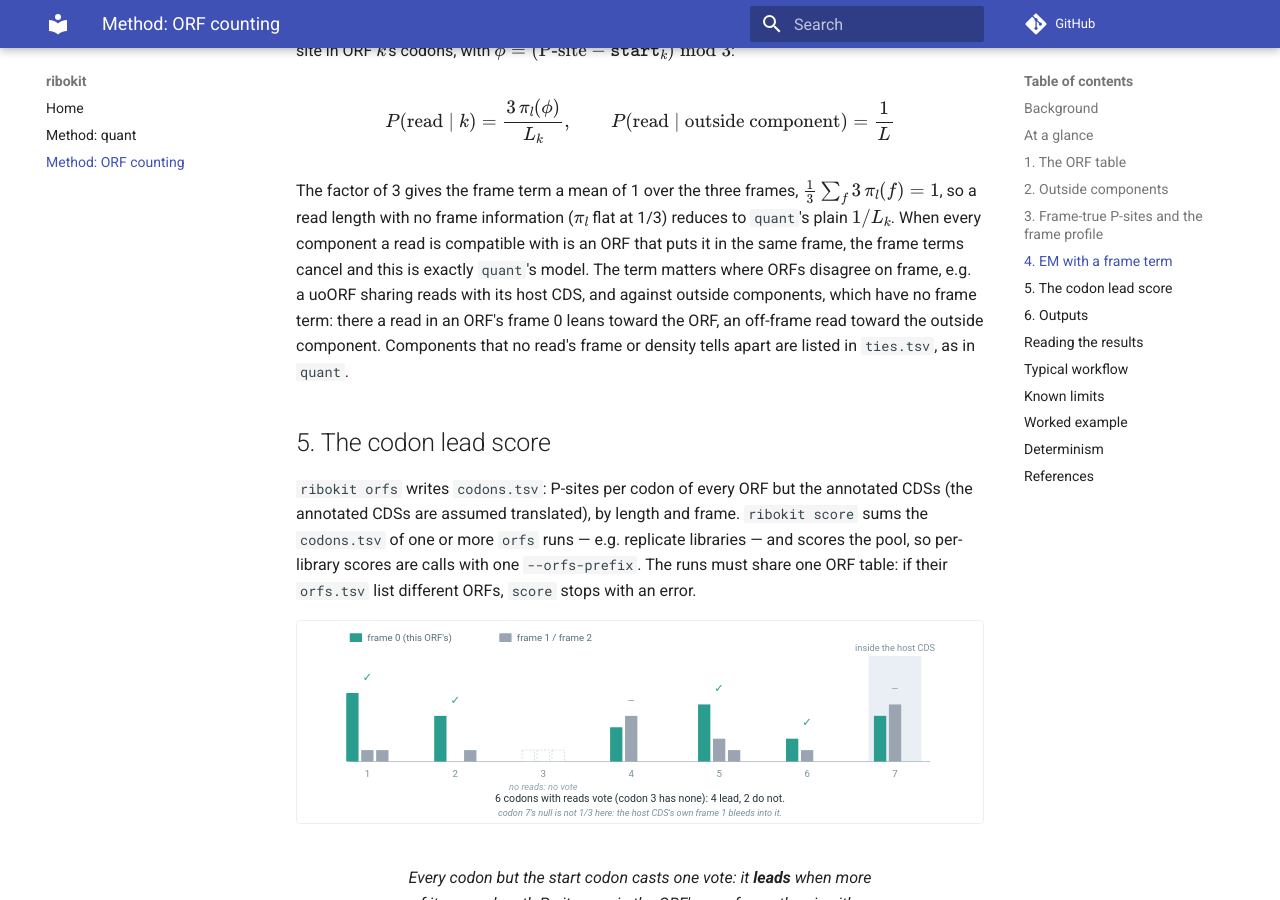
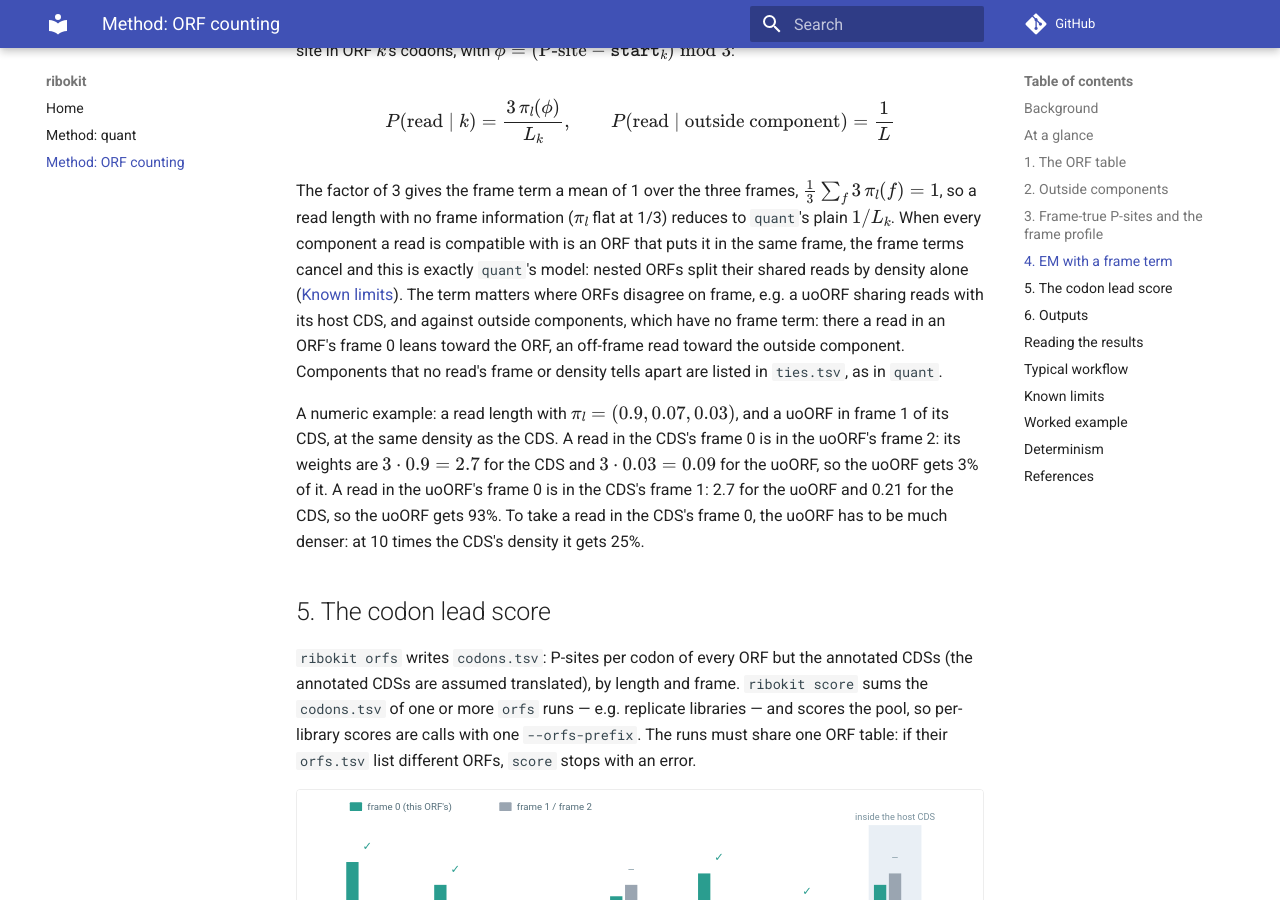
Before and after one commit to katarinagresova/ribokit, an MkDocs documentation site: the page built from docs/orfs.md, in a window 1280 px wide and 900 px high, scrolled down 6287 px. Built offline with MkDocs 1.6.1 and Material for MkDocs 9.7.7, drawn with Linux system fonts in a browser that asks for light colours; comment, search, counter and statistics services are not loaded.

Commit message:
docs: add a numeric example of the EM frame term and link nested ORFs

```diff
--- a/docs/orfs.md
+++ b/docs/orfs.md
@@ -234,12 +234,22 @@ The factor of 3 gives the frame term a mean of 1 over the three frames,
 $\tfrac{1}{3}\sum_f 3\,\pi_l(f) = 1$, so a read length with no frame
 information ($\pi_l$ flat at 1/3) reduces to `quant`'s plain $1/L_k$. When
 every component a read is compatible with is an ORF that puts it in the same
-frame, the frame terms cancel and this is exactly `quant`'s model. The term
-matters where ORFs disagree on frame, e.g. a uoORF sharing reads with its host
-CDS, and against outside components, which have no frame term: there a read in
-an ORF's frame 0 leans toward the ORF, an off-frame read toward the outside
-component. Components that no read's frame or density tells apart are listed
-in `ties.tsv`, as in `quant`.
+frame, the frame terms cancel and this is exactly `quant`'s model: nested ORFs
+split their shared reads by density alone ([Known limits](#known-limits)).
+The term matters where ORFs disagree on frame, e.g. a uoORF sharing reads
+with its host CDS, and against outside components, which have no frame
+term: there a read in an ORF's frame 0 leans toward the ORF, an off-frame
+read toward the outside component. Components that no read's frame or
+density tells apart are listed in `ties.tsv`, as in `quant`.
+
+A numeric example: a read length with $\pi_l = (0.9, 0.07, 0.03)$, and a
+uoORF in frame 1 of its CDS, at the same density as the CDS. A read in the
+CDS's frame 0 is in the uoORF's frame 2: its weights are $3 \cdot 0.9 = 2.7$
+for the CDS and $3 \cdot 0.03 = 0.09$ for the uoORF, so the uoORF gets 3% of
+it. A read in the uoORF's frame 0 is in the CDS's frame 1: 2.7 for the uoORF
+and 0.21 for the CDS, so the uoORF gets 93%. To take a read in the CDS's
+frame 0, the uoORF has to be much denser: at 10 times the CDS's density it
+gets 25%.
 
 ## 5. The codon lead score
 
```
